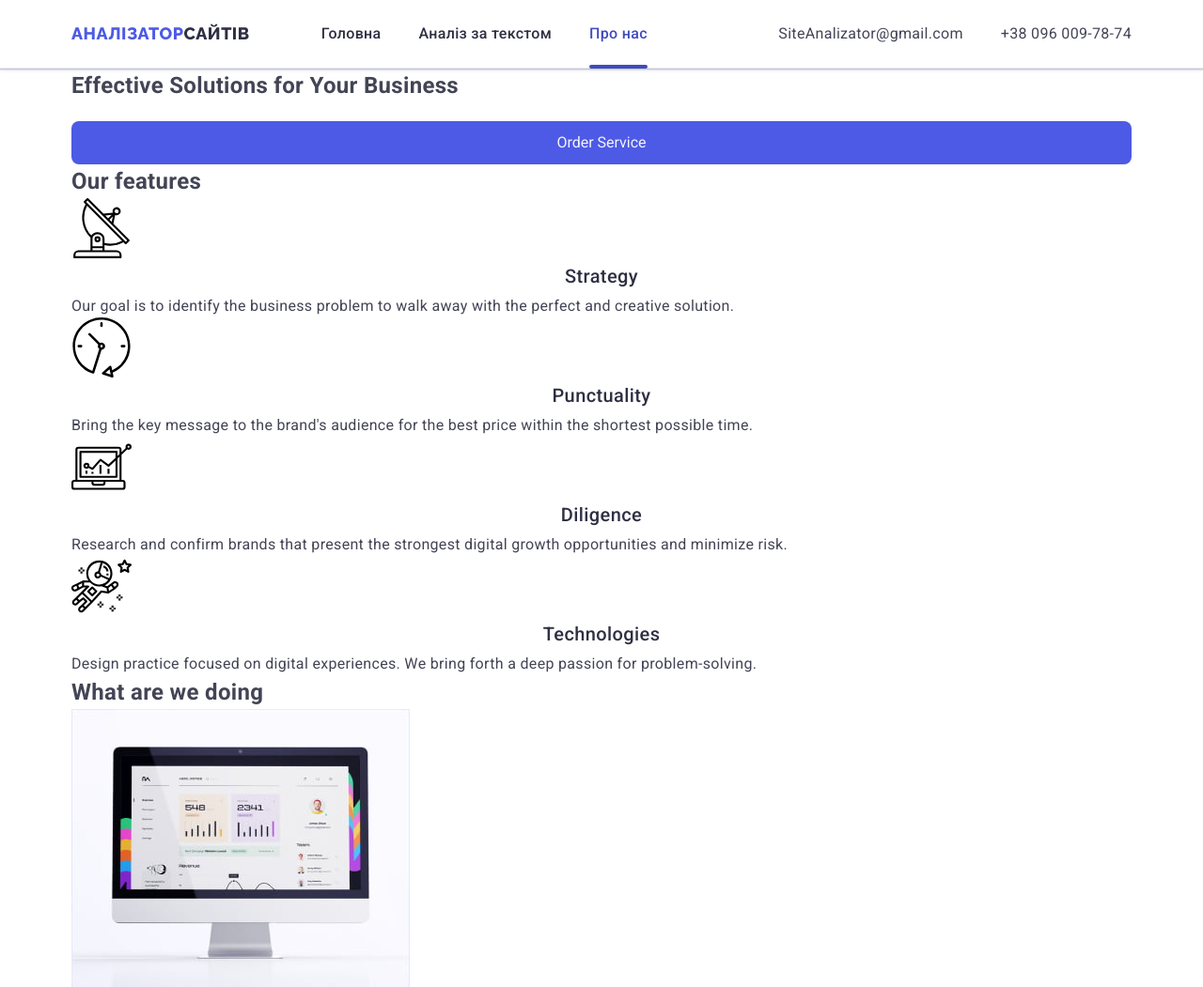
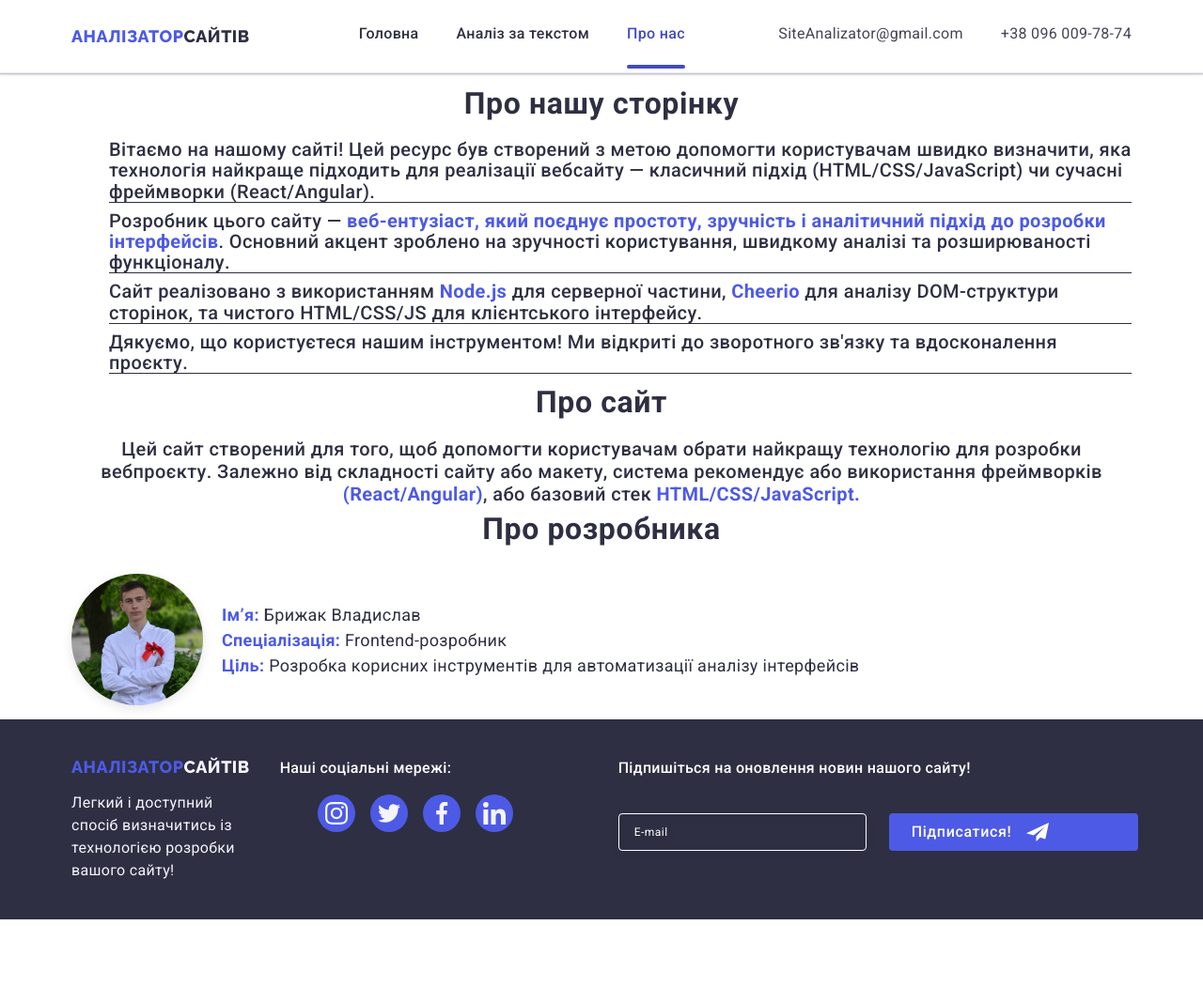
Before and after one commit to VladBryzhak/site_bachalor, a website: page about_us.html in a window 1280 px wide. Shown: the top 1051 px of the page at 94% size. After the commit the page ends 979 px from the top, so only its background shows below. Drawn offline with nearby package versions, Linux system fonts and the light colour scheme.

Commit message:
Ніби норм

```diff
--- a/about_us.html
+++ b/about_us.html
@@ -54,83 +54,68 @@
         </div>
     </header>
     <main>
-        <section class="hero-section">
-            <div class="hero-container container">
-                <h1 class="main-title">Effective Solutions for Your Business</h1>
-                <button class="os-btn" data-modal-open type="button">Order Service</button>
-            </div>
-        </section>
-        <section class="section features">
-            <div class="container">
-                <h2 class="title title-hidden">Our features</h2>
-                <ul class="features-list list">
-                    <li class="features-list-item">
-                        <div class="features-icon-container">
-                            <svg class="featureas-icon" width="64" height="64">
-                                <use href="./images/icons.svg#antenna"></use>
-                            </svg>
-                        </div>
-                        <h3 class="subtitle">Strategy</h3>
-                        <p class="desc">
-                            Our goal is to identify the business problem to walk away with
-                            the perfect and creative solution.
-                        </p>
+        <div class="container analyze-cointainer">
+            <h1 class="title-1">Про нашу сторінку</h1>
+            <ul class="list">
+                <li>
+                    <p class="subtitle-1 line"> Вітаємо на нашому сайті! Цей ресурс був створений з метою допомогти
+                        користувачам
+                        швидко
+                        визначити, яка
+                        технологія
+                        найкраще підходить для реалізації вебсайту — класичний підхід (HTML/CSS/JavaScript) чи сучасні
+                        фреймворки
+                        (React/Angular).</p>
                 </li>
-                    <li class="features-list-item">
-                        <div class="features-icon-container">
-                            <svg class="featurea-icon" width="64" height="64">
-                                <use href="./images/icons.svg#clock"></use>
-                            </svg>
-                        </div>
-                        <h3 class="subtitle">Punctuality</h3>
-                        <p class="desc">
-                            Bring the key message to the brand's audience for the best price
-                            within the shortest possible time.
-                        </p>
+                <li>
+                    <p class="subtitle-1 line">Розробник цього сайту — <span class="highlight">веб-ентузіаст, який
+                            поєднує
+                            простоту,
+                            зручність і
+                            аналітичний
+                            підхід до розробки інтерфейсів</span>. Основний акцент зроблено на зручності користування,
+                        швидкому
+                        аналізі
+                        та розширюваності функціоналу.</p>
                 </li>
-                    <li class="features-list-item">
-                        <div class="features-icon-container">
-                            <svg class="featurea-icon" width="64" height="64">
-                                <use href="./images/icons.svg#diagram"></use>
-                            </svg>
-                        </div>
-                        <h3 class="subtitle">Diligence</h3>
-                        <p class="desc">
-                            Research and confirm brands that present the strongest digital
-                            growth opportunities and minimize risk.
-                        </p>
+                <li>
+                    <p class="subtitle-1 line">Сайт реалізовано з використанням <span class="highlight">Node.js</span>
+                        для
+                        серверної
+                        частини, <span class="highlight">Cheerio</span> для аналізу DOM-структури сторінок, та чистого
+                        HTML/CSS/JS для
+                        клієнтського
+                        інтерфейсу.</p>
                 </li>
-                    <li class="features-list-item">
-                        <div class="features-icon-container">
-                            <svg class="featureas-icon" width="64" height="64">
-                                <use href="./images/icons.svg#astronaut"></use>
-                            </svg>
-                        </div>
-                        <h3 class="subtitle">Technologies</h3>
-                        <p class="desc">
-                            Design practice focused on digital experiences. We bring forth a
-                            deep passion for problem-solving.
+                <li class="link">
+                    <p class="subtitle-1 line">Дякуємо, що користуєтеся нашим інструментом! Ми відкриті до зворотного
+                        зв'язку та
+                        вдосконалення проєкту.
                     </p>
                 </li>
             </ul>
+            <h2 class="title-1">Про сайт</h2>
+            <p class="subtitle">Цей сайт створений для того, щоб допомогти користувачам обрати найкращу технологію для
+                розробки
+                вебпроєкту.
+                Залежно від складності сайту або макету, система рекомендує або використання фреймворків
+                <span class="highlight">(React/Angular)</span>, або
+                базовий стек <span class="highlight">HTML/CSS/JavaScript.</span>
+            </p>
+
+            <h2 class="title-1">Про розробника</h2>
+            <div class="developer-section">
+                <img src="./images/index/Me.jpg" alt="Фото розробника" class="img img-hero">
+                <div class="developer-info">
+                    <p class="desc"><span class="highlight">Ім’я:</span> Брижак Владислав</p>
+                    <p class="desc"><span class="highlight">Спеціалізація:</span> Frontend-розробник</p>
+                    <p class="desc"><span class="highlight">Ціль:</span> Розробка корисних інструментів для
+                        автоматизації аналізу
+                        інтерфейсів
+                    </p>
                 </div>
-        </section>
-        <section class="section about">
-            <div class="container">
-                <h2 class="title">What are we doing</h2>
-                <ul class="list-about list">
-                    <li class="list-about-item">
-                        <img src="./images/index/section-3/img-1.jpg" alt="Monitor with site interface" width="360" />
-                    </li>
-                    <li class="list-about-item">
-                        <img src="./images/index/section-3/img-2.jpg" alt="Messenger in the phone" width="360" />
-                    </li>
-                    <li class="list-about-item">
-                        <img src="./images/index/section-3/img-3.jpg" alt="Smartphone with website" width="360" />
-                    </li>
-                </ul>
             </div>
-        </section>
+        </div>
         <footer class="footer">
             <div class="footer-container container">
                 <div class="footer-main">
--- a/style.css
+++ b/style.css
@@ -32,7 +32,7 @@ body {
 
 .list {
   list-style: none;
-  padding: 0;
+  padding-bottom: 5px;
   margin: 0;
 }
 
@@ -46,10 +46,52 @@ p {
   margin: 0;
 }
 
-img {
+.desc{
+  font-size: 18px;
+  color: var(--grey);
+}
+
+.img {
   display: block;
   max-width: 100%;
   height: auto;
+}
+
+.developer-section {
+  display: flex;
+  align-items: center;
+  gap: 20px;
+  margin-top: 30px;
+  flex-wrap: wrap;
+}
+
+.img.img-hero {
+  width: 140px;
+  height: 140px;
+  object-fit: cover;
+  border-radius: 50%;
+  box-shadow: 0 4px 12px rgba(0, 0, 0, 0.1);
+}
+
+.developer-info {
+  flex: 1;
+  min-width: 200px;
+}
+
+.highlight {
+  font-weight: bold;
+  color: var(--iris);
+}
+
+@media (max-width: 600px) {
+  .developer-section {
+    flex-direction: column;
+    text-align: center;
+  }
+
+  .img.img-hero {
+    margin-bottom: 12px;
+  }
 }
 
 .link {
@@ -88,7 +130,7 @@ img {
 
 .subtitle-1{
   margin-bottom: 8px;
-    font-weight: 700;
+    font-weight: 500;
     font-size: 20px;
     line-height: 1.11;
     letter-spacing: 0.02em;
@@ -97,13 +139,13 @@ img {
 }
 
 .line{
-  border-bottom: var(--green);
+  border-bottom: 1px solid var(--grey);
 }
 
 .subtitle {
   margin-bottom: 8px;
   font-weight: 700;
-  font-size: 36px;
+  font-size: 28px;
   line-height: 1.11;
   letter-spacing: 0.02em;
   text-align: center;
```
Also changed, not shown: images/index/Me.jpg (added). Lines whose indentation alone changed are shown as unchanged.
